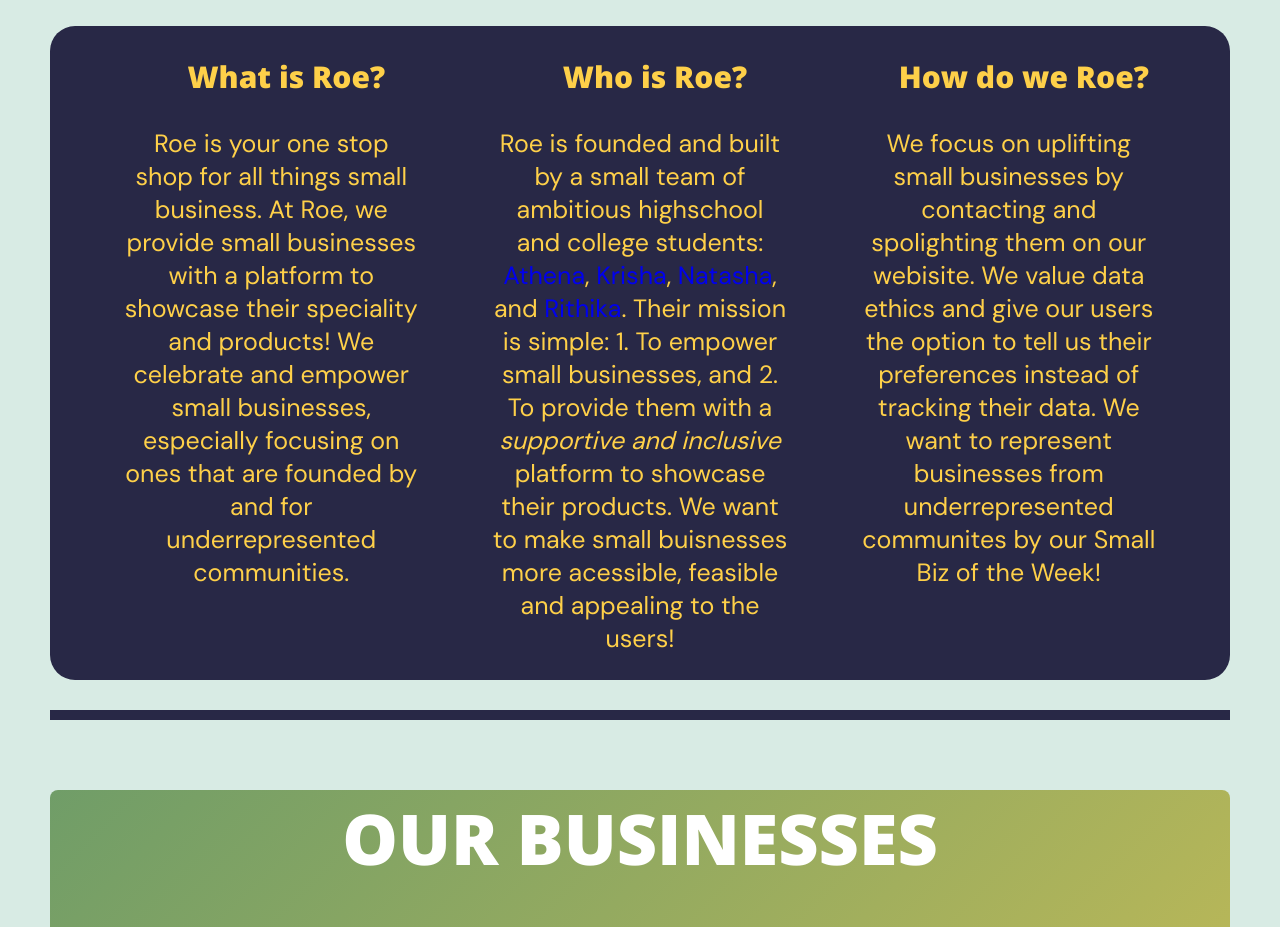
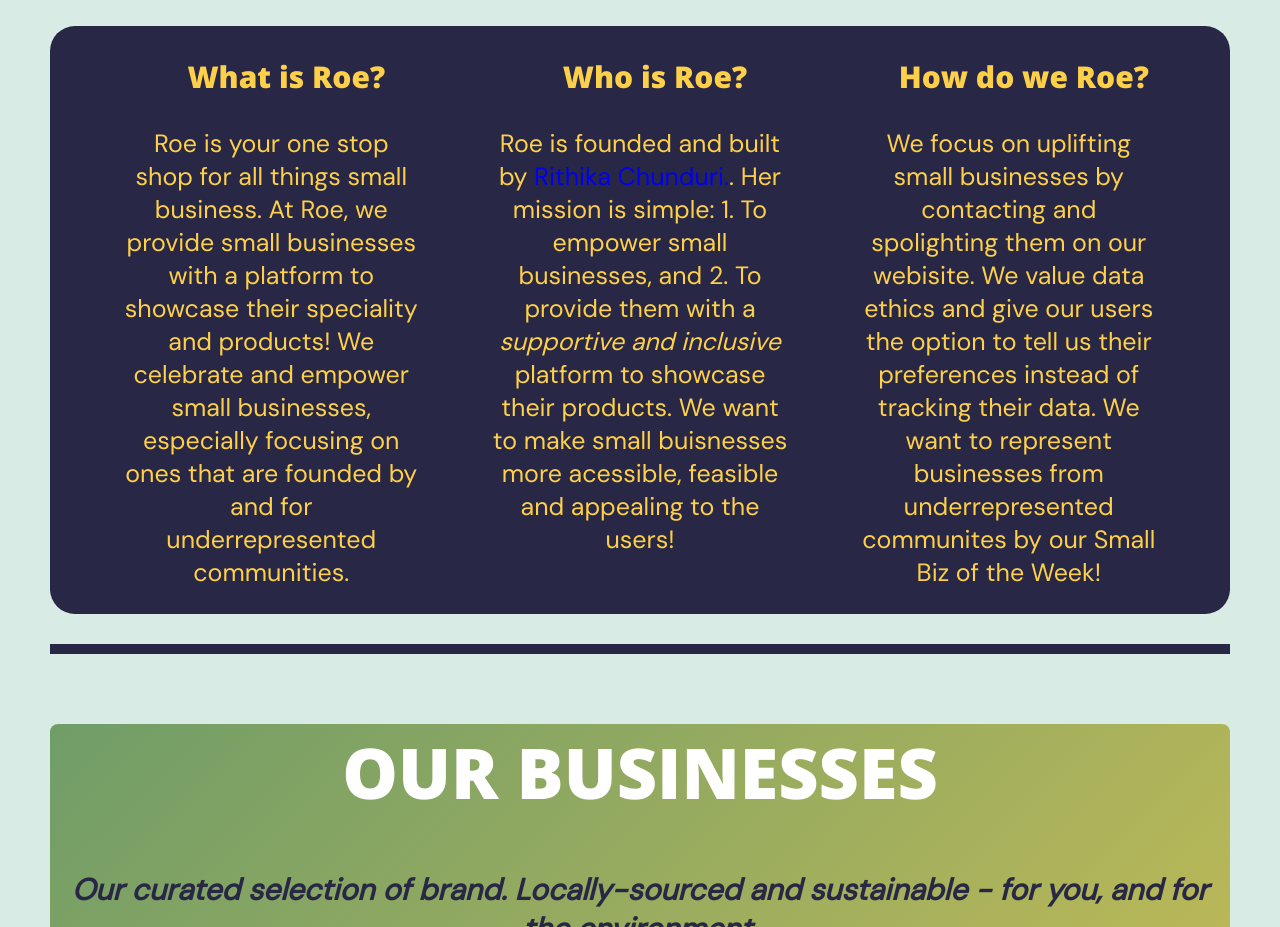
Before and after one commit to RithikaC/Frontend-Hack, a plain HTML site: page Roe/index.html in a window 1280 px wide. Shown: the part 1950-2877 px from the top of the page. Drawn offline with nearby package versions, Linux system fonts and the light colour scheme.

Commit message:
Update index.html

```diff
--- a/Roe/index.html
+++ b/Roe/index.html
@@ -9,14 +9,13 @@
   <body>
 
 
-<!--Krisha's section- Page 1 of the Wireframe-->
     <div class="header">
   <img class="roe-logo" src = "Roe.png">
 </div>
 <h1 class="roe-text">ROE.</h1>
 <h4 class="blink_me tagline"><b>Think big.
   Shop small.</b></h4>
-<!--We can change the tag line later, the bottomm half looks really empty-->
+
 <br>
 <br>
 
@@ -41,7 +40,6 @@
 <br>
 <br>
 
-<!-- Rithika's section- Page 2 of the Wireframe-->
 <hr size="10px" color="#282846">
 <h3 class="support blink_me">Support your local businesses!</h3>
 
@@ -120,13 +118,9 @@
 
   <div id = "middlebox">
   <h3 class= "title smalltitle"> Who is Roe? </h3>
-   <p class="who">Roe is founded and built by a small team of ambitious highschool and college students:
-  <a class="name link" href="https://www.linkedin.com/in/athena-biju-98b152214/" style="text-decoration: none;">Athena</a>,
-   <a class="name link" href="https://www.linkedin.com/in/krisha-khandelwal/" style="text-decoration: none;">Krisha</a>,
+   <p class="who">Roe is founded and built by
 
-    <a class="name link" href="https://www.linkedin.com/in/natasha247/" style="text-decoration: none;">Natasha</a>, and
-
-     <a class="name link" href="https://www.linkedin.com/in/rithika-chunduri/" style="text-decoration: none;">Rithika</a>. Their mission is simple: 1. To empower small businesses, and 2. To provide them with a <em>supportive and inclusive</em> platform to showcase their products. We want to make small buisnesses more acessible, feasible and appealing to the users!
+     <a class="name link" href="https://www.linkedin.com/in/rithika-chunduri/" style="text-decoration: none;">Rithika Chunduri.</a>. Her mission is simple: 1. To empower small businesses, and 2. To provide them with a <em>supportive and inclusive</em> platform to showcase their products. We want to make small buisnesses more acessible, feasible and appealing to the users!
 </p>
   </div>
 
@@ -139,11 +133,11 @@
 <a id="our_businesses">
             <hr class="end" size="10px" color="#282846" > </a>
 
-<!--Natasha's section- Page 3 of the Wireframe-->
+
  <section class = "thebody">
     <script src="script.js"></script>
 
-  <!-- Adding the line-->
+
   <section>
   <h1 class = "myh1">OUR BUSINESSES</h1>
   <h3 class = "myh3">Our curated selection of brand. Locally-sourced and sustainable - for you, and for the environment.</h3>
@@ -349,7 +343,7 @@
   </div>
 </section>
 
-<!-- Athena Page 4-->
+
 <a id="join-us">
 <section class="join_us"> </a>
 <div class="block1">
@@ -381,7 +375,7 @@
       <h3 class="x3">FAQs</h3>
       <h3 class="x3">Help Center</h3></div></center>
 
-        <!-- KRISHA ADDED, will delte if it doesn't work -->
+
       <link rel="stylesheet" href="https://cdnjs.cloudflare.com/ajax/libs/font-awesome/4.7.0/css/font-awesome.min.css">
       <br><br>
       <!-- The social media icon bar -->
```
